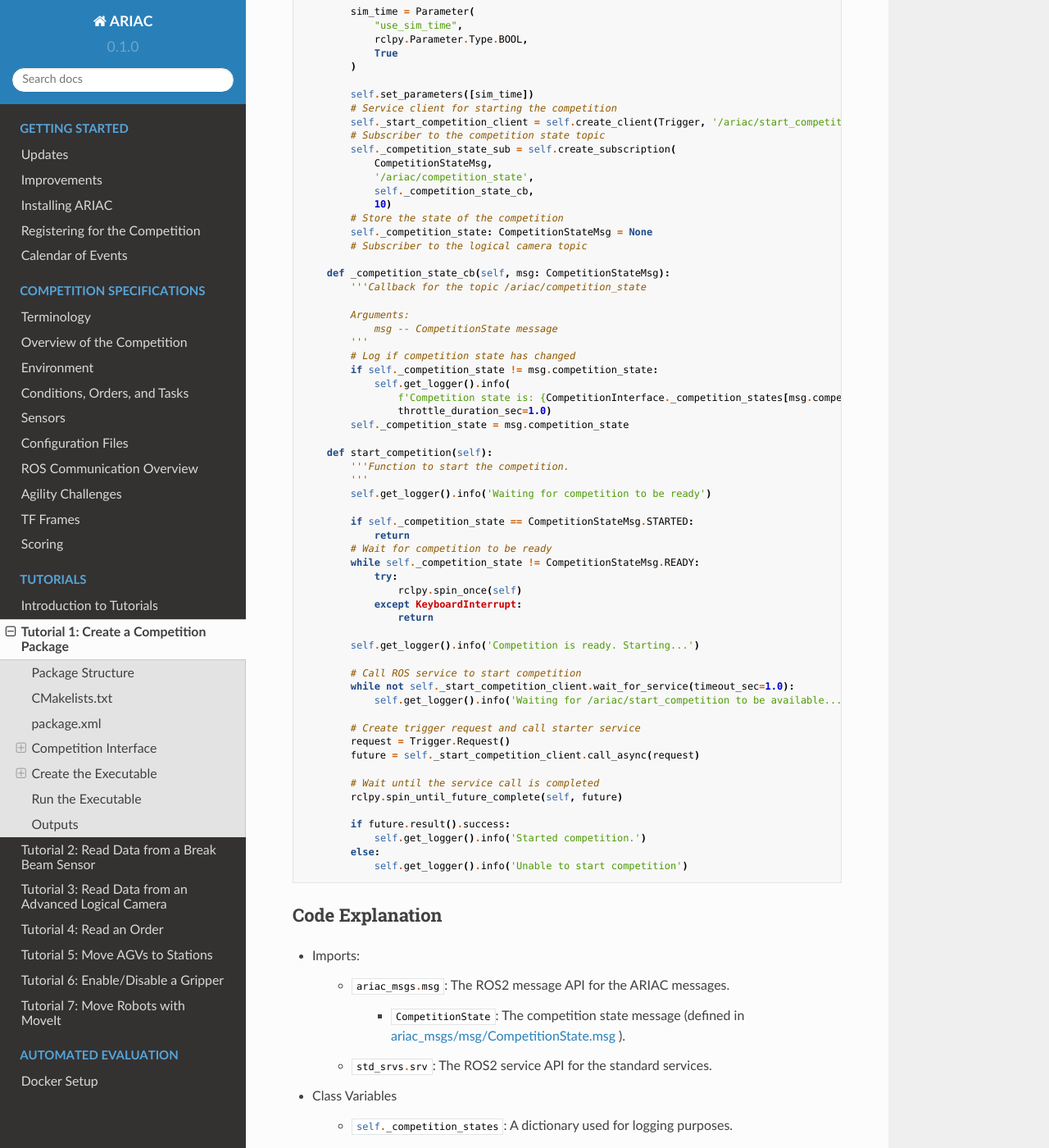
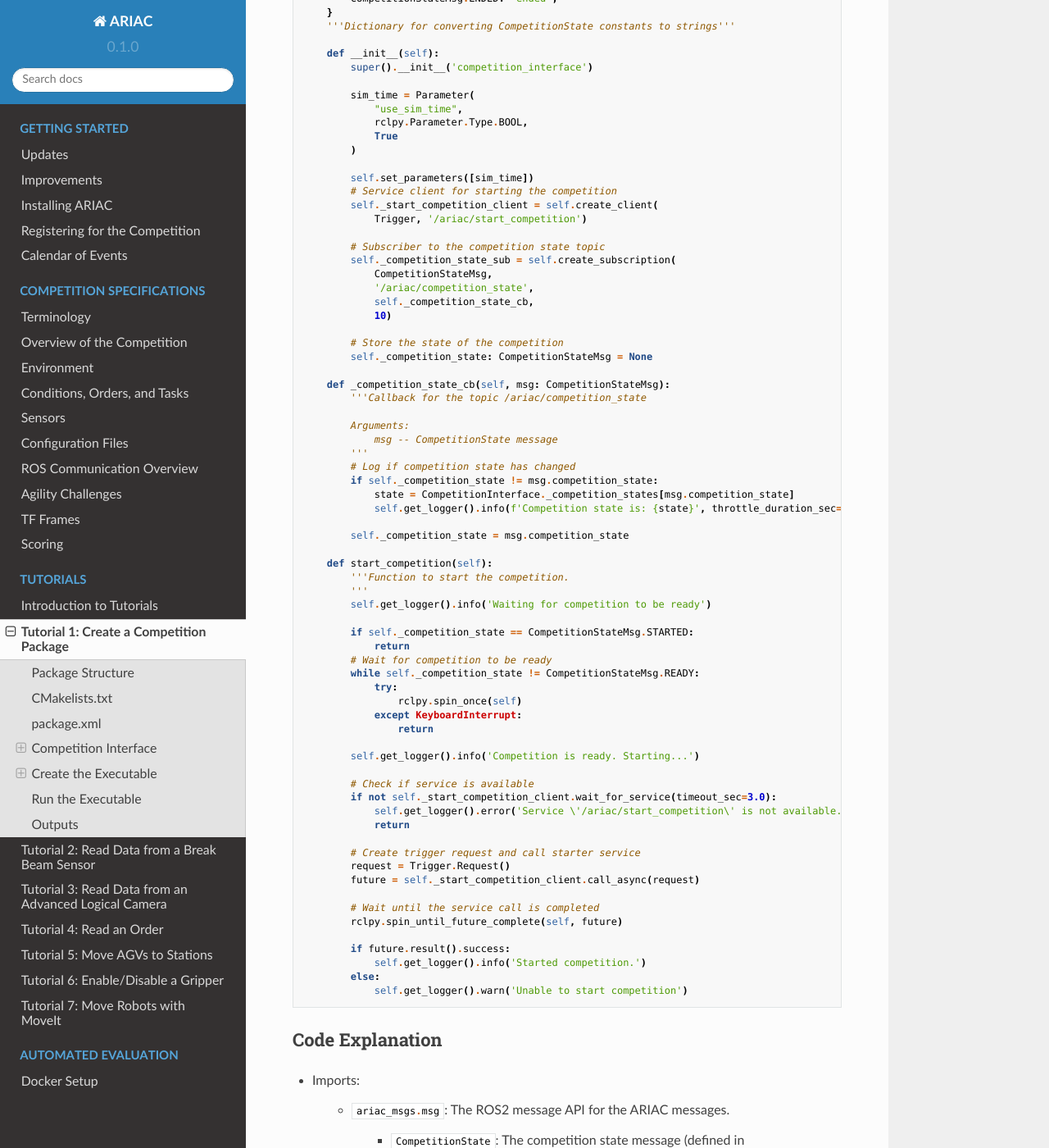
Before and after one commit to usnistgov/ARIAC, a Sphinx documentation site: the page built from docs/tutorials/tutorial_1.rst, in a window 1280 px wide and 1400 px high, scrolled down 2425 px. Shown: the whole window at 82% size. Built offline with Sphinx 7.4.7 and the Read the Docs theme 2.0.0, drawn with Linux system fonts in a browser that asks for light colours; some of the changed text lies outside the part shown.

Commit message:
documentation updates

```diff
--- a/docs/tutorials/tutorial_1.rst
+++ b/docs/tutorials/tutorial_1.rst
@@ -160,16 +161,18 @@ The competition interface for :inline-tutorial:`tutorial 1` is shown in :numref:
 
             self.set_parameters([sim_time])
             # Service client for starting the competition
-            self._start_competition_client = self.create_client(Trigger, '/ariac/start_competition')
+            self._start_competition_client = self.create_client(
+                Trigger, '/ariac/start_competition')
+
             # Subscriber to the competition state topic
             self._competition_state_sub = self.create_subscription(
                 CompetitionStateMsg,
                 '/ariac/competition_state',
                 self._competition_state_cb,
                 10)
+
             # Store the state of the competition
             self._competition_state: CompetitionStateMsg = None
-            # Subscriber to the logical camera topic
 
         def _competition_state_cb(self, msg: CompetitionStateMsg):
             '''Callback for the topic /ariac/competition_state
@@ -179,9 +182,9 @@ The competition interface for :inline-tutorial:`tutorial 1` is shown in :numref:
             '''
             # Log if competition state has changed
             if self._competition_state != msg.competition_state:
-                self.get_logger().info(
-                    f'Competition state is: {CompetitionInterface._competition_states[msg.competition_state]}',
-                    throttle_duration_sec=1.0)
+                state = CompetitionInterface._competition_states[msg.competition_state]
+                self.get_logger().info(f'Competition state is: {state}', throttle_duration_sec=1.0)
+
             self._competition_state = msg.competition_state
 
         def start_competition(self):
@@ -200,9 +203,10 @@ The competition interface for :inline-tutorial:`tutorial 1` is shown in :numref:
 
             self.get_logger().info('Competition is ready. Starting...')
 
-            # Call ROS service to start competition
-            while not self._start_competition_client.wait_for_service(timeout_sec=1.0):
-                self.get_logger().info('Waiting for /ariac/start_competition to be available...')
+            # Check if service is available
+            if not self._start_competition_client.wait_for_service(timeout_sec=3.0):
+                self.get_logger().error('Service \'/ariac/start_competition\' is not available.')
+                return
 
             # Create trigger request and call starter service
             request = Trigger.Request()
@@ -214,7 +218,7 @@ The competition interface for :inline-tutorial:`tutorial 1` is shown in :numref:
             if future.result().success:
                 self.get_logger().info('Started competition.')
             else:
-                self.get_logger().info('Unable to start competition')
+                self.get_logger().warn('Unable to start competition')
 
 
 Code Explanation
```
Also changed, not shown: other parts of docs/tutorials/tutorial_1.rst (+8 -7 lines), docs/tutorials/tutorials.rst (+7 -0 lines).
